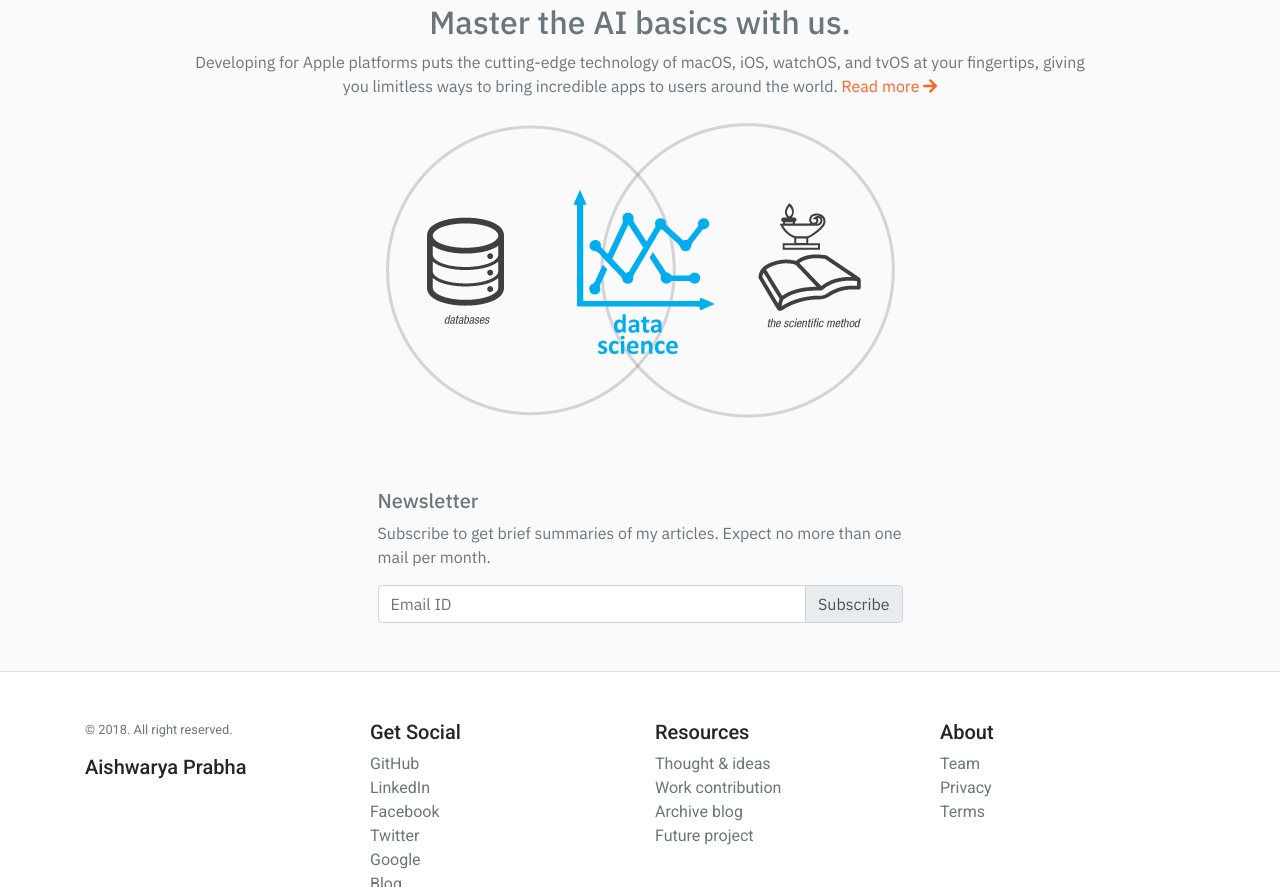
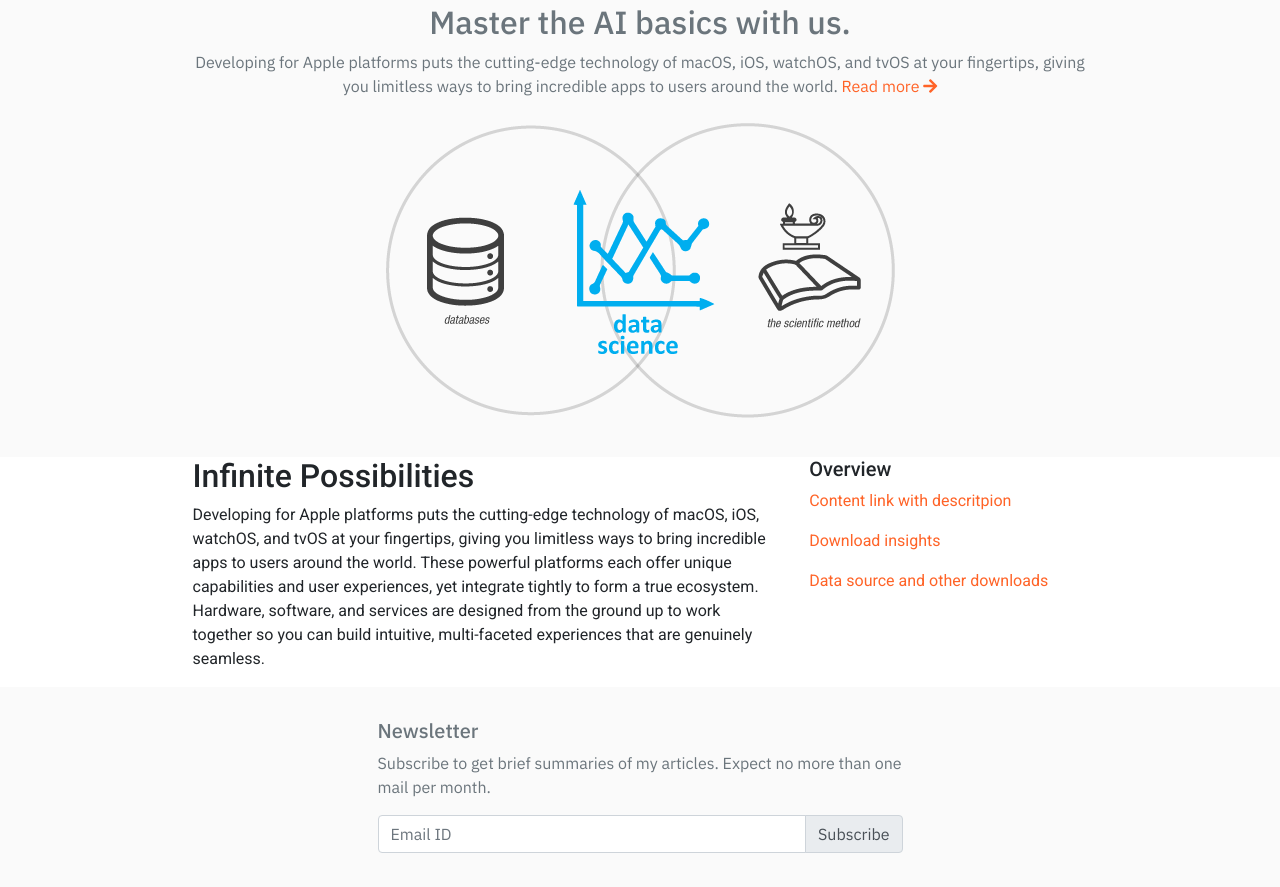
Before and after one commit to sunilsrikumar/blogfrontend, a plain HTML site: page learn.html in a window 1280 px wide. Shown: the part 280-1167 px from the top of the page. Drawn offline with nearby package versions, Linux system fonts and the light colour scheme.

Commit message:
[Update]Learn page

```diff
--- a/learn.html
+++ b/learn.html
@@ -89,6 +89,24 @@
   </div> <!-- content div end -->
 </div>
 
+<div class="container">
+  <div class="col-10 offset-1">
+    <div class="row">
+      <div class="col-8">
+      <h2>Infinite Possibilities</h2>
+      <p>Developing for Apple platforms puts the cutting-edge technology of macOS, iOS, watchOS, and tvOS at your fingertips, giving you limitless ways to bring incredible apps to users around the world. These powerful platforms each offer unique capabilities and user experiences, yet integrate tightly to form a true ecosystem. Hardware, software, and services are designed from the ground up to work together so you can build intuitive, multi-faceted experiences that are genuinely seamless.</p>
+  </div>
+
+  <div class="col-4">
+    <h5>Overview</h5>
+    <p><a href="#">Content link with descritpion</a></p>
+    <p><a href="#">Download insights</a></p>
+    <p><a href="#">Data source and other downloads</a></p>
+  </div>
+  </div>
+  </div>
+</div>
+
 
   <!-- Newsletter -->
   <div class="content">
```
